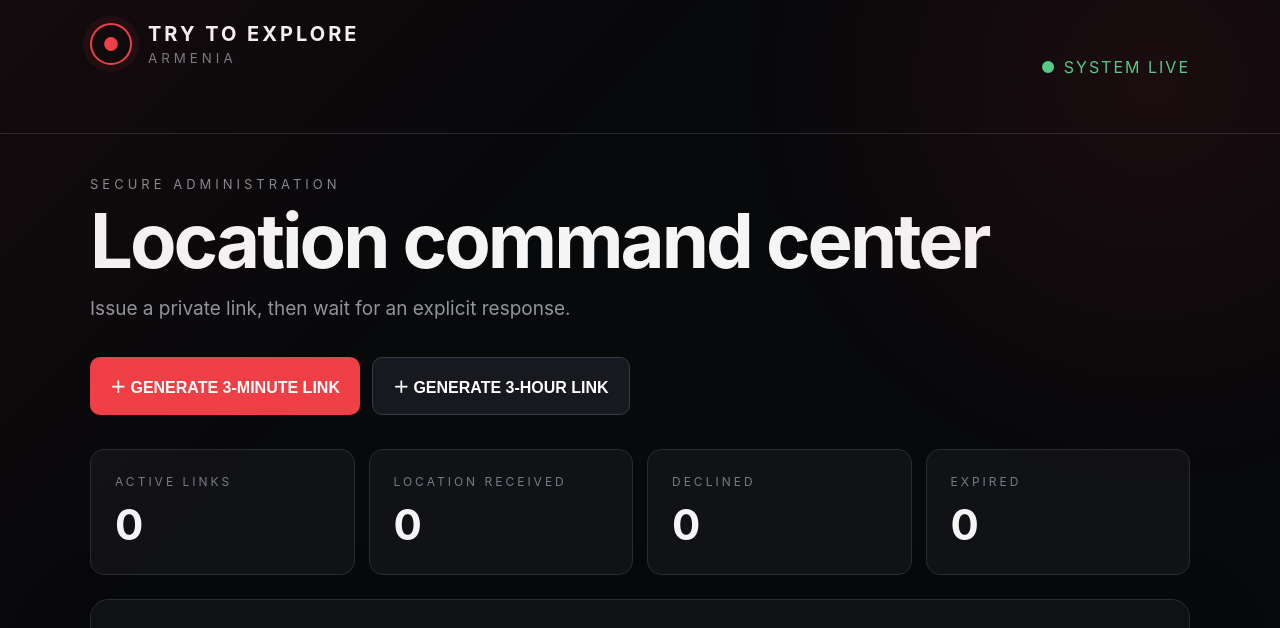
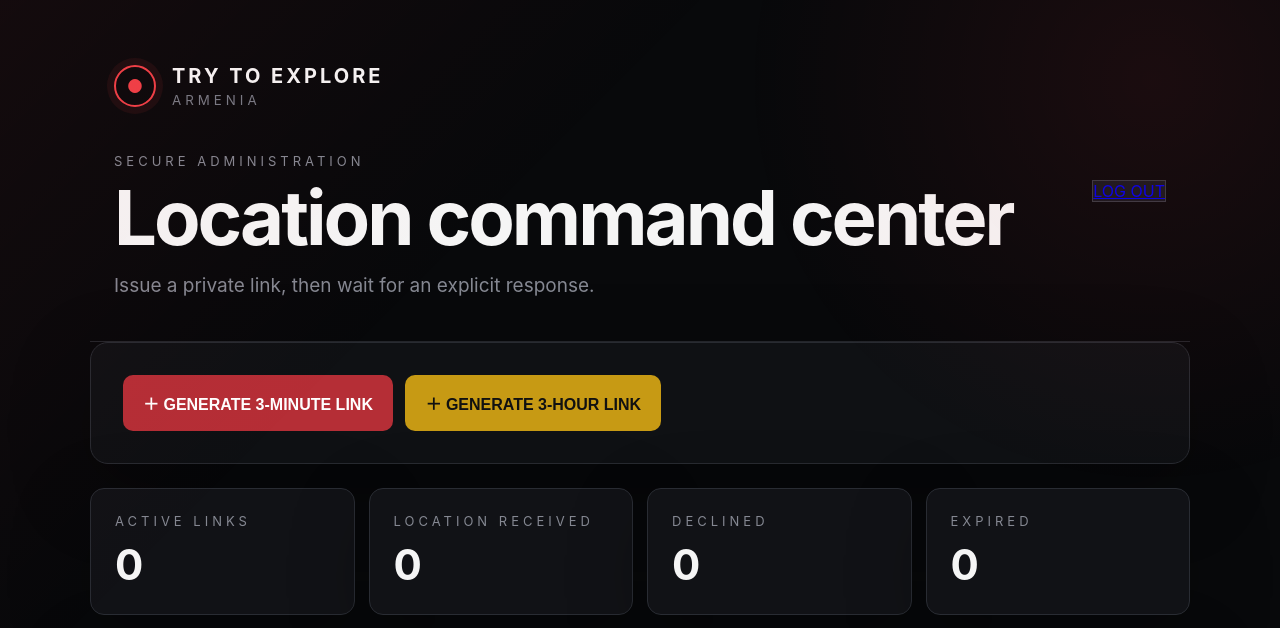
Before and after one commit to CarloAureate/try-to-explore-armenia, a Flask app: page /admin in a window 1280 px wide. Shown: the top 628 px of the page. Run offline with Flask 3, Linux system fonts and the light colour scheme; the visitor is signed in with stand-in values (Sample User, id 1); data that the repository does not hold is empty.

Commit message:
Refactor admin.html for improved layout and functionality
Updated the admin HTML template to enhance structure and styling.

```diff
--- a/templates/admin.html
+++ b/templates/admin.html
@@ -1,19 +1,272 @@
-<!doctype html><html><head><meta name="viewport" content="width=device-width,initial-scale=1"><title>TRY TO EXPLORE ARMENIA</title><link rel="stylesheet" href="/static/style.css"><link rel="stylesheet" href="https://unpkg.com/leaflet@1.9.4/dist/leaflet.css"></head><body>
-<header><div class="brand"><span class="target">●</span><div><b>TRY TO EXPLORE</b><small>ARMENIA</small></div></div><div class="live">● SYSTEM LIVE</div></header>
-<main class="shell"><div class="topline">SECURE ADMINISTRATION</div><h1>Location command center</h1><p class="lead">Issue a private link, then wait for an explicit response.</p>
-<div class="actions"><button onclick="makeLink('3m')">＋ GENERATE 3-MINUTE LINK</button><button class="darkbtn" onclick="makeLink('3h')">＋ GENERATE 3-HOUR LINK</button></div>
-<div id="notice"></div>
-<div class="stats"><div><span>ACTIVE LINKS</span><strong id="active">0</strong></div><div><span>LOCATION RECEIVED</span><strong id="received">0</strong></div><div><span>DECLINED</span><strong id="declined">0</strong></div><div><span>EXPIRED</span><strong id="expired">0</strong></div></div>
-<section class="panel"><div class="panelhead"><span>LIVE OVERVIEW</span><span id="pins">0 PINS</span></div><h2>Armenia signal map</h2><div id="map"></div></section>
-<section class="panel"><div class="panelhead"><span>RECENT LINKS</span><a href="/logout">LOG OUT</a></div><div id="links" class="links"></div></section>
+<!doctype html>
+<html lang="en">
+<head>
+<meta charset="utf-8">
+<meta name="viewport" content="width=device-width,initial-scale=1">
+<title>TRY TO EXPLORE ARMENIA — Admin</title>
+<link rel="stylesheet" href="/static/style.css">
+
+<style>
+.mapbox {
+  width:100%;
+  height:420px;
+  border-radius:14px;
+  overflow:hidden;
+  border:1px solid #273341;
+  background:#0b1118;
+}
+.mapbox iframe {
+  width:100%;
+  height:100%;
+  border:0;
+}
+.no-location {
+  height:100%;
+  display:flex;
+  align-items:center;
+  justify-content:center;
+  color:#8996a8;
+  text-align:center;
+}
+</style>
+</head>
+
+<body>
+
+<main class="shell">
+
+<header class="top">
+  <div>
+    <div class="brand">
+      <span class="target">●</span>
+      <div>
+        <b>TRY TO EXPLORE</b>
+        <small>ARMENIA</small>
+      </div>
+    </div>
+    <div class="eyebrow">SECURE ADMINISTRATION</div>
+    <h1>Location command center</h1>
+    <p class="muted">Issue a private link, then wait for an explicit response.</p>
+  </div>
+
+  <a href="/logout" class="button darkbtn">LOG OUT</a>
+</header>
+
+<section class="card">
+  <button class="red" onclick="generate('3m')">
+    ＋ GENERATE 3-MINUTE LINK
+  </button>
+
+  <button class="yellow" onclick="generate('3h')" style="margin-left:8px">
+    ＋ GENERATE 3-HOUR LINK
+  </button>
+
+  <div id="generated" style="display:none;margin-top:18px">
+    <div class="eyebrow">SECURE LINK GENERATED</div>
+    <div id="expires" class="muted"></div>
+
+    <div class="linkbox" style="margin-top:10px">
+      <input id="newlink" readonly>
+      <button class="darkbtn" onclick="copyLink()">COPY LINK</button>
+      <button class="darkbtn" onclick="shareLink()">SHARE</button>
+    </div>
+  </div>
+</section>
+
+<section class="stats">
+  <div class="card">
+    <div class="eyebrow">ACTIVE LINKS</div>
+    <strong id="active">0</strong>
+  </div>
+
+  <div class="card">
+    <div class="eyebrow">LOCATION RECEIVED</div>
+    <strong id="received">0</strong>
+  </div>
+
+  <div class="card">
+    <div class="eyebrow">DECLINED</div>
+    <strong id="declined">0</strong>
+  </div>
+
+  <div class="card">
+    <div class="eyebrow">EXPIRED</div>
+    <strong id="expired">0</strong>
+  </div>
+</section>
+
+<section class="card">
+  <h2>LIVE OVERVIEW</h2>
+  <div id="pins" class="eyebrow">0 PINS</div>
+
+  <div class="mapbox" id="map">
+    <div class="no-location">Waiting for a shared location…</div>
+  </div>
+</section>
+
+<section class="card">
+  <h2>RECENT LINKS</h2>
+
+  <div id="links"></div>
+</section>
+
 </main>
-<script src="https://unpkg.com/leaflet@1.9.4/dist/leaflet.js"></script><script>
-const map=L.map('map').setView([40.18,44.51],7); L.tileLayer('https://{s}.tile.openstreetmap.org/{z}/{x}/{y}.png',{attribution:'© OpenStreetMap'}).addTo(map);
-let markers=[];
-function esc(s){return String(s??'').replace(/[&<>"']/g,m=>({'&':'&amp;','<':'&lt;','>':'&gt;','"':'&quot;',"'":'&#39;'}[m]));}
-async function makeLink(type){const r=await fetch('/api/links',{method:'POST',headers:{'Content-Type':'application/json'},body:JSON.stringify({type})});const d=await r.json();if(!r.ok){alert(d.error||'Error');return;}document.getElementById('notice').innerHTML=`<div class="success">SECURE LINK GENERATED<br><small>Expires: ${new Date(d.expires_at).toLocaleString()}</small><div class="shareline"><input id="newlink" readonly value="${esc(d.url)}"><button onclick="copyLink()">COPY LINK</button><button onclick="shareLink()">SHARE</button></div></div>`;load();}
-async function copyLink(){const x=document.getElementById('newlink');try{await navigator.clipboard.writeText(x.value);alert('Copied');}catch(e){x.select();document.execCommand('copy');alert('Copied or selected for copy');}}
-async function shareLink(){const v=document.getElementById('newlink').value;if(navigator.share){try{await navigator.share({title:'TRY TO EXPLORE ARMENIA',url:v})}catch(e){}}else copyLink();}
-async function load(){const [s,l]=await Promise.all([fetch('/api/stats').then(r=>r.json()),fetch('/api/links').then(r=>r.json())]);for(const k of ['active','received','declined','expired'])document.getElementById(k).textContent=s[k];document.getElementById('links').innerHTML=l.items.map(x=>`<div class="linkrow"><b>${x.link_type==='3m'?'3 MIN':'3 HOURS'}</b><span>${esc(x.status)}</span><small>${esc(x.selected_option||'—')} · ${x.created_at?new Date(x.created_at).toLocaleString():''}</small></div>`).join('')||'<div class="muted">NO LINKS YET</div>';markers.forEach(m=>map.removeLayer(m));markers=[];let count=0;l.items.forEach(x=>{if(x.latitude!=null&&x.longitude!=null){const m=L.marker([x.latitude,x.longitude]).addTo(map).bindPopup(`<b>${esc(x.selected_option)}</b><br>Accuracy: ${esc(x.accuracy)} m<br>${esc(x.location_timestamp)}`);markers.push(m);count++;}});document.getElementById('pins').textContent=count+' PINS';}
-load();setInterval(load,5000);
-</script></body></html>
+
+<script>
+
+let latestLocations = [];
+
+async function generate(type) {
+  try {
+    const r = await fetch("/api/links", {
+      method:"POST",
+      headers:{"Content-Type":"application/json"},
+      body:JSON.stringify({type:type})
+    });
+
+    const data = await r.json();
+
+    if (!r.ok) {
+      alert(data.error || "Could not generate link");
+      return;
+    }
+
+    document.getElementById("generated").style.display = "block";
+    document.getElementById("newlink").value = data.url;
+
+    const expires = new Date(data.expires_at);
+
+    document.getElementById("expires").textContent =
+      "Expires: " + expires.toLocaleString();
+
+  } catch(e) {
+    alert("Connection error");
+  }
+}
+
+async function loadData() {
+  try {
+    const stats = await fetch("/api/stats").then(r => r.json());
+    const data = await fetch("/api/links").then(r => r.json());
+
+    document.getElementById("active").textContent = stats.active || 0;
+    document.getElementById("received").textContent = stats.received || 0;
+    document.getElementById("declined").textContent = stats.declined || 0;
+    document.getElementById("expired").textContent = stats.expired || 0;
+
+    const items = data.items || [];
+
+    latestLocations = items.filter(x =>
+      x.latitude !== null &&
+      x.longitude !== null
+    );
+
+    document.getElementById("pins").textContent =
+      latestLocations.length + " PINS";
+
+    drawMap(latestLocations);
+    drawLinks(items);
+
+  } catch(e) {
+    console.log(e);
+  }
+}
+
+function drawMap(locations) {
+
+  const map = document.getElementById("map");
+
+  if (!locations.length) {
+    map.innerHTML =
+      '<div class="no-location">Waiting for a shared location…</div>';
+    return;
+  }
+
+  const last = locations[0];
+
+  const lat = Number(last.latitude);
+  const lon = Number(last.longitude);
+
+  const delta = 0.03;
+
+  const bbox =
+    (lon-delta) + "," +
+    (lat-delta) + "," +
+    (lon+delta) + "," +
+    (lat+delta);
+
+  const src =
+    "https://www.openstreetmap.org/export/embed.html" +
+    "?bbox=" + encodeURIComponent(bbox) +
+    "&layer=mapnik" +
+    "&marker=" + encodeURIComponent(lat + "," + lon);
+
+  map.innerHTML =
+    '<iframe src="' + src +
+    '" loading="lazy"></iframe>';
+}
+
+function drawLinks(items) {
+
+  const box = document.getElementById("links");
+
+  if (!items.length) {
+    box.innerHTML =
+      '<p class="muted">No links yet.</p>';
+    return;
+  }
+
+  box.innerHTML = items.map(x => {
+
+    let location = "—";
+
+    if (x.latitude !== null && x.longitude !== null) {
+      location =
+        Number(x.latitude).toFixed(5) +
+        ", " +
+        Number(x.longitude).toFixed(5);
+    }
+
+    return `
+      <div class="card" style="margin-top:10px">
+        <b>${x.link_type || ""}</b>
+        <div class="muted">${x.status || ""}</div>
+        <div style="margin-top:6px">${location}</div>
+      </div>
+    `;
+
+  }).join("");
+}
+
+function copyLink() {
+
+  const input = document.getElementById("newlink");
+
+  navigator.clipboard.writeText(input.value);
+
+}
+
+function shareLink() {
+
+  const url = document.getElementById("newlink").value;
+
+  if (navigator.share) {
+    navigator.share({
+      title:"TRY TO EXPLORE ARMENIA",
+      text:"Explore Armenia",
+      url:url
+    });
+  } else {
+    copyLink();
+    alert("Link copied");
+  }
+}
+
+loadData();
+
+setInterval(loadData, 5000);
+
+</script>
+
+</body>
+</html>
```
